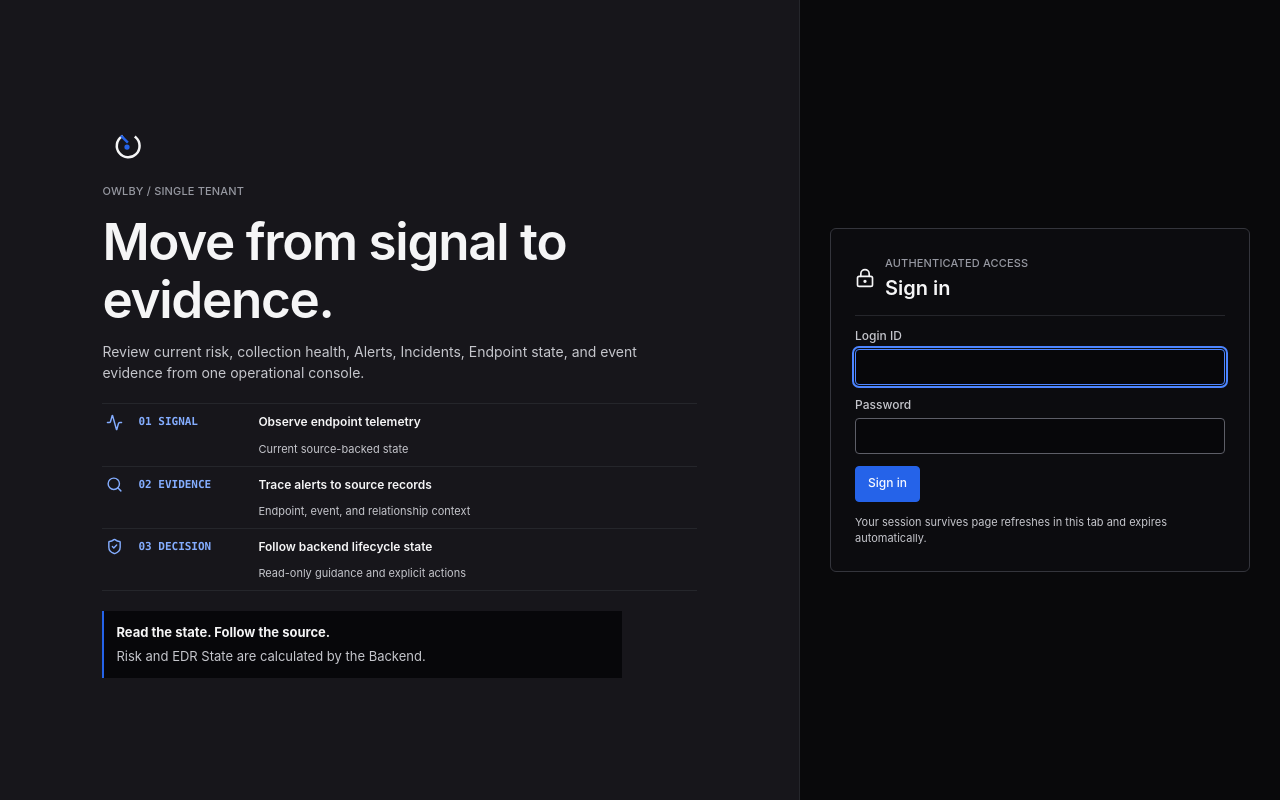
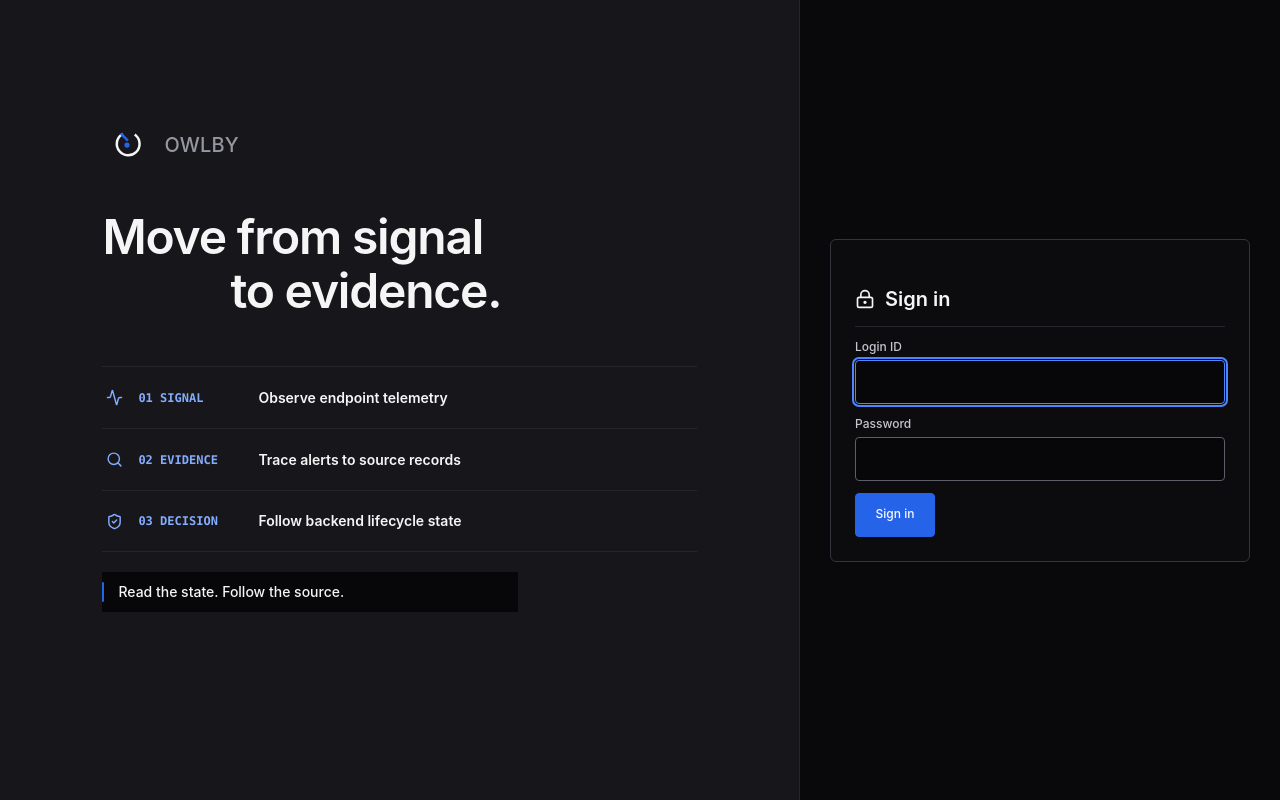
Before and after one commit to Techeer-Bootcamp-2026-Summer-Team-C/team-C, a React (Vite) app in the folder frontend/: page /login in a window 1280 px wide. Built offline with nearby package versions, Linux system fonts and the light colour scheme; a web font is replaced by a local one.

Commit message:
feat: 로그인 페이지 디자인 개선

```diff
--- a/frontend/src/pages/LoginPage.tsx
+++ b/frontend/src/pages/LoginPage.tsx
@@ -38,25 +38,25 @@ export function LoginPage() {
   return (
     <main className="login-layout">
       <section className="login-context" aria-label={SERVICE_NAME}>
-        <div className="login-mark"><ServiceMark /></div>
-        <span>{SERVICE_NAME} / SINGLE TENANT</span>
-        <h1>Move from signal to evidence.</h1>
-        <p>Review current risk, collection health, Alerts, Incidents, Endpoint state, and event evidence from one operational console.</p>
+        <div className="login-brand">
+          <div className="login-mark"><ServiceMark /></div>
+          <span>{SERVICE_NAME}</span>
+        </div>
+        <h1><span>Move from signal</span>{" "}<span>to evidence.</span></h1>
         <ol aria-label="EDR evidence flow" className="login-signal-route">
-          <li><Activity aria-hidden="true" size={17} /><span>01 SIGNAL</span><strong>Observe endpoint telemetry</strong><small>Current source-backed state</small></li>
-          <li><Search aria-hidden="true" size={17} /><span>02 EVIDENCE</span><strong>Trace alerts to source records</strong><small>Endpoint, event, and relationship context</small></li>
-          <li><ShieldCheck aria-hidden="true" size={17} /><span>03 DECISION</span><strong>Follow backend lifecycle state</strong><small>Read-only guidance and explicit actions</small></li>
+          <li><Activity aria-hidden="true" size={17} /><span>01 SIGNAL</span><strong>Observe endpoint telemetry</strong></li>
+          <li><Search aria-hidden="true" size={17} /><span>02 EVIDENCE</span><strong>Trace alerts to source records</strong></li>
+          <li><ShieldCheck aria-hidden="true" size={17} /><span>03 DECISION</span><strong>Follow backend lifecycle state</strong></li>
         </ol>
-        <div className="login-boundary"><strong>Read the state. Follow the source.</strong><span>Risk and EDR State are calculated by the Backend.</span></div>
+        <div className="login-boundary"><strong>Read the state. Follow the source.</strong></div>
       </section>
       <section className="login-panel">
         <form onSubmit={(event) => void submit(event)}>
-          <div className="login-heading"><LockKeyhole aria-hidden="true" size={20} /><div><span>AUTHENTICATED ACCESS</span><h2>Sign in</h2></div></div>
+          <div className="login-heading"><LockKeyhole aria-hidden="true" size={20} /><h2>Sign in</h2></div>
           <TextField label="Login ID" autoCapitalize="none" autoComplete="username" autoFocus maxLength={64} minLength={3} onChange={(event) => setLoginId(event.target.value)} spellCheck={false} type="text" value={loginId} />
           <TextField label="Password" autoComplete="current-password" maxLength={1024} onChange={(event) => setPassword(event.target.value)} type="password" value={password} />
           {error ? <div className="login-error" role="alert"><strong>{error.code === "ACCOUNT_DISABLED" ? "Account disabled" : "Sign in failed"}</strong><span>{error.message}</span>{error.requestId ? <code>Request {error.requestId}</code> : null}</div> : null}
           <Button className="login-submit" loading={loading} type="submit" variant="primary">{loading ? "Signing in…" : "Sign in"}</Button>
-          <p className="login-note">Your session survives page refreshes in this tab and expires automatically.</p>
         </form>
       </section>
     </main>
--- a/frontend/src/styles/pages/login.css
+++ b/frontend/src/styles/pages/login.css
@@ -1,32 +1,158 @@
-.login-layout { min-width: 0; background: var(--surface-canvas); }
+/* Hallmark — genre: modern-minimal — tone: technical-austere — anchor hue: royal blue — macrostructure: Split Authentication — design-system: docs/frontend/DESIGN.md — contrast: pass — desktop: 1280–1440 */
+/* Hallmark — pre-emit critique: P5 H5 E5 S5 R5 V4 */
+.login-layout {
+  min-width: 0;
+  min-height: 100dvh;
+  grid-template-columns: minmax(0, 5fr) minmax(420px, 3fr);
+  background: var(--surface-canvas);
+}
 .login-context {
   position: relative;
   overflow: hidden;
+  justify-content: flex-start;
+  gap: 0;
+  padding: 120px clamp(32px, 8vw, 120px) 120px;
   background-color: var(--surface-shell);
   border-color: var(--border-subtle);
 }
-.login-context h1 { max-width: 720px; font-size: clamp(32px, 4vw, 52px); font-weight: var(--weight-semibold); line-height: 1.15; letter-spacing: -.025em; }
 .login-context > * { position: relative; z-index: 1; }
-.login-mark { background: transparent; border-color: transparent; }
+.login-brand {
+  min-height: 50px;
+  width: fit-content;
+  display: flex;
+  align-items: center;
+  gap: var(--space-6);
+  margin-bottom: var(--space-20);
+}
+.login-brand > span {
+  color: var(--text-tertiary);
+  font-size: var(--type-kpi-secondary);
+  font-weight: var(--weight-medium);
+  line-height: 1;
+  letter-spacing: .008em;
+}
+.login-mark {
+  width: 50px;
+  height: 50px;
+  flex: 0 0 50px;
+  background: transparent;
+  border-color: transparent;
+}
 .login-mark .service-mark { width: 100%; height: 100%; }
 .login-mark .service-mark svg { width: 42px; height: 32px; }
-.login-context > p { color: var(--text-secondary); }
-.login-signal-route { width: min(100%, 780px); display: flex; flex-direction: column; margin: var(--space-4) 0; padding: 0; list-style: none; border-block: 1px solid var(--border-subtle); }
-.login-signal-route li { min-width: 0; min-height: 62px; display: grid; grid-template-columns: 24px 112px minmax(0, 1fr); align-items: center; gap: var(--space-4); padding: var(--space-4) var(--space-2); border-top: 1px solid var(--border-subtle); }
-.login-signal-route li:first-child { border-top: 0; }
-.login-signal-route svg { color: var(--text-link); }
-.login-signal-route span { color: var(--text-link); font-family: var(--font-mono); font-size: var(--type-meta); font-weight: var(--weight-semibold); }
-.login-signal-route strong { min-width: 0; color: var(--text-primary); font-size: var(--type-label); font-weight: var(--weight-semibold); overflow-wrap: anywhere; }
-.login-signal-route small { grid-column: 3; color: var(--text-secondary); font-size: var(--type-meta); overflow-wrap: anywhere; }
-.login-boundary { background: var(--surface-inset); border-color: var(--accent-primary); }
+.login-context h1 {
+  max-width: 720px;
+  margin-bottom: var(--space-20);
+  font-size: 48px;
+  font-weight: var(--weight-semibold);
+  line-height: 54px;
+  letter-spacing: -.025em;
+  overflow-wrap: anywhere;
+}
+.login-context h1 span { display: block; white-space: nowrap; }
+.login-context h1 span + span { margin-left: 128px; }
+.login-signal-route {
+  width: min(100%, 668px);
+  display: flex;
+  flex-direction: column;
+  margin: 0 0 var(--space-6);
+  padding: var(--space-4) 0;
+  list-style: none;
+}
+.login-signal-route li {
+  min-width: 0;
+  min-height: 62px;
+  display: grid;
+  grid-template-columns: 24px 112px minmax(0, 1fr);
+  align-items: center;
+  gap: var(--space-4);
+  padding: var(--space-4) var(--space-2);
+  border-top: 1px solid var(--border-subtle);
+}
+.login-signal-route li:last-child { border-bottom: 1px solid var(--border-subtle); }
+.login-signal-route svg {
+  width: 17px;
+  height: 17px;
+  color: var(--text-link);
+}
+.login-signal-route span {
+  color: var(--text-link);
+  font-family: var(--font-mono);
+  font-size: var(--type-label);
+  font-weight: var(--weight-semibold);
+  line-height: 1.5;
+}
+.login-signal-route strong {
+  min-width: 0;
+  color: var(--text-primary);
+  font-size: var(--type-panel-title);
+  font-weight: var(--weight-semibold);
+  line-height: 20px;
+  overflow-wrap: anywhere;
+}
+.login-boundary {
+  position: relative;
+  width: min(100%, 416px);
+  min-height: 40px;
+  display: flex;
+  flex-direction: row;
+  align-items: center;
+  justify-content: flex-start;
+  padding: var(--space-5) var(--space-8);
+  background: var(--surface-inset);
+  border: 0;
+}
+.login-boundary::before {
+  content: "";
+  position: absolute;
+  left: 0;
+  top: var(--space-5);
+  width: 2px;
+  height: 20px;
+  background: var(--accent-primary);
+  border-radius: 1px;
+}
+.login-boundary strong {
+  font-size: var(--type-panel-title);
+  font-weight: var(--weight-medium);
+  line-height: 20px;
+}
 .login-panel { position: relative; }
-.login-panel form { background: var(--surface-panel); border-color: var(--border-panel); box-shadow: none; }
-.login-heading { border-color: var(--border-subtle); }
+.login-panel form {
+  gap: var(--space-6);
+  padding: var(--space-12);
+  background: var(--surface-panel);
+  border-color: var(--border-panel);
+  box-shadow: none;
+}
+.login-heading {
+  gap: var(--space-5);
+  padding: var(--space-10) 0 var(--space-6);
+  border-color: var(--border-subtle);
+}
+.login-heading h2 {
+  font-size: var(--type-section-title);
+  line-height: 30px;
+}
+.login-panel .field { gap: var(--space-3); }
+.login-panel .field input { min-height: 44px; height: 44px; }
+.login-panel .login-submit {
+  width: 80px;
+  min-height: 44px;
+}
 .login-error { border-color: var(--status-critical); background: var(--surface-inset); }
 
 @media (max-width: 900px) {
   .login-layout { grid-template-columns: 1fr; }
-  .login-context { min-height: 38vh; border-right: 0; border-bottom: 1px solid var(--border-subtle); }
+  .login-context {
+    min-height: 38vh;
+    padding: var(--space-16);
+    border-right: 0;
+    border-bottom: 1px solid var(--border-subtle);
+  }
+  .login-brand { margin-bottom: var(--space-12); }
+  .login-context h1 { margin-bottom: var(--space-12); font-size: clamp(34px, 8vw, 48px); line-height: 1.1; }
+  .login-context h1 span + span { margin-left: 0; }
   .login-signal-route { width: 100%; }
 }
 
```
Also changed, not shown: 1 other file (tests, documents, lock files or other folders).
